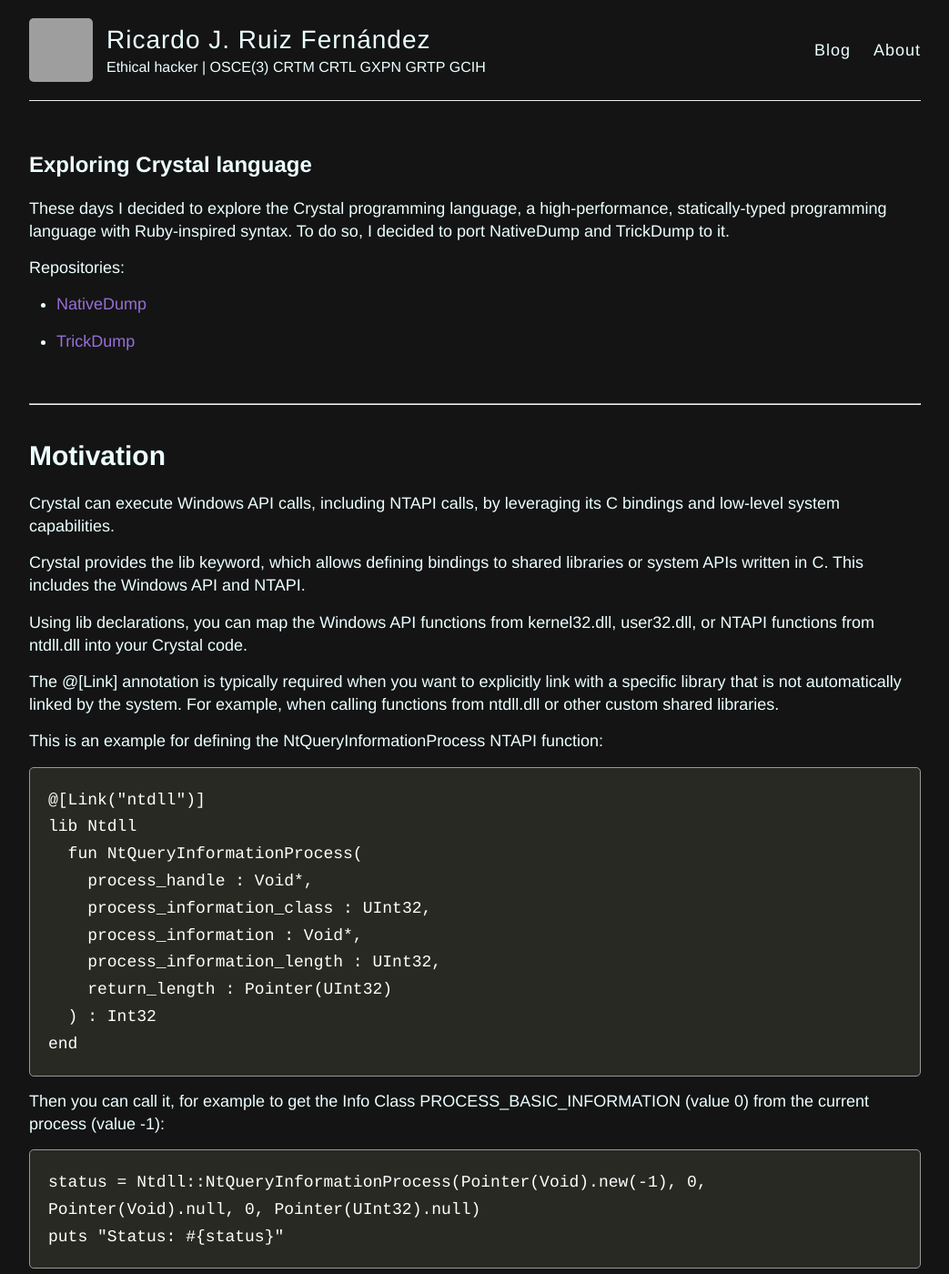
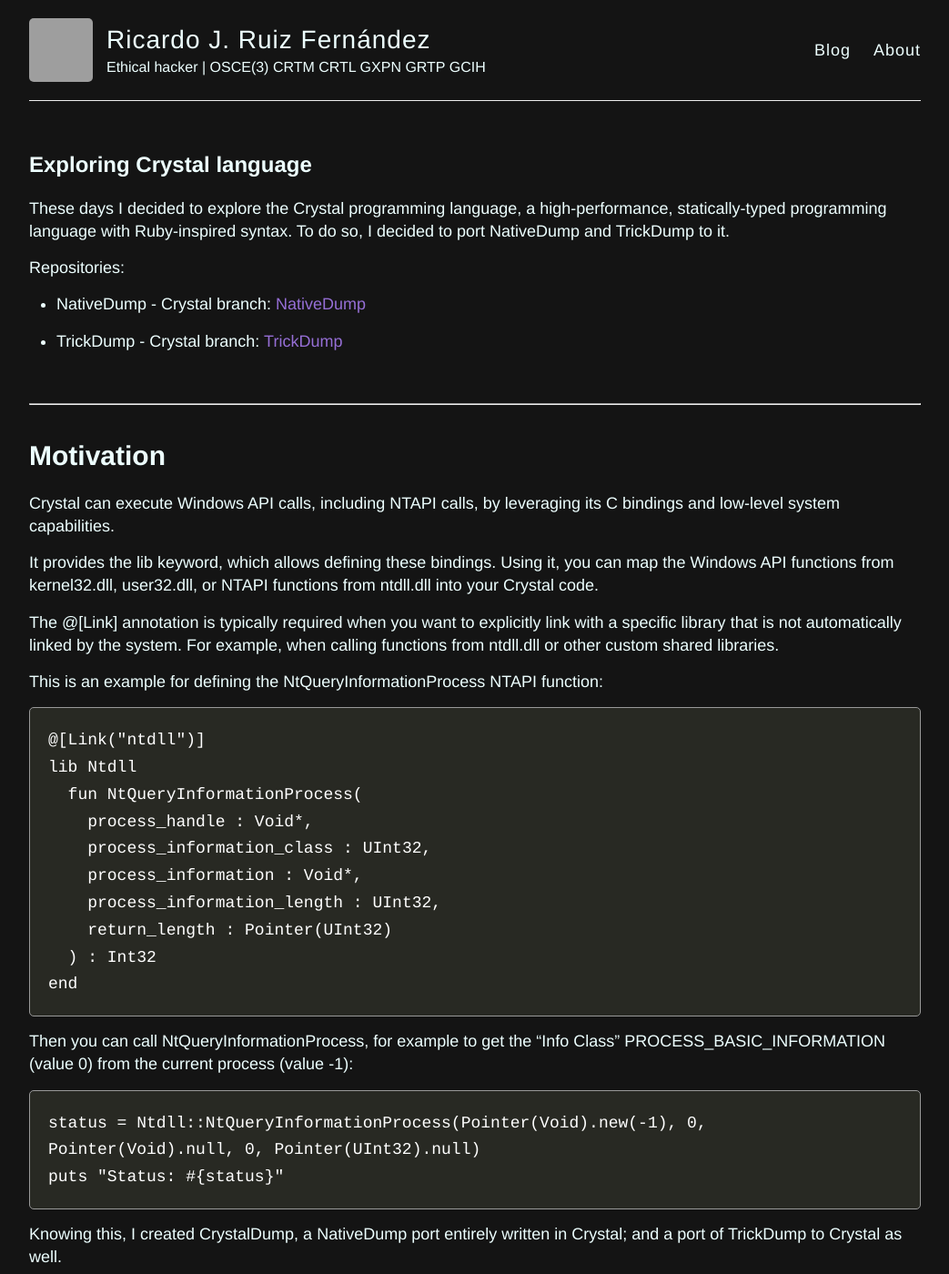
Before and after one commit to ricardojoserf/ricardojoserf.github.io, a Jekyll site: the page built from _posts/2024-12-20-crystalupdates.md, in a window 1280 px wide and 1400 px high. Shown: the whole window at 91% size, without its empty margins (118-1161 px from the left). Built offline with Jekyll 4.4.1, drawn with Linux system fonts in a browser that asks for light colours; grey boxes are pictures that could not be loaded.

Commit message:
Update 2024-12-20-crystalupdates.md

````diff
--- a/_posts/2024-12-20-crystalupdates.md
+++ b/_posts/2024-12-20-crystalupdates.md
@@ -11,9 +11,9 @@
 
 Repositories:
 
-- [NativeDump](https://github.com/ricardojoserf/NativeDump/tree/crystal-flavour)
+- NativeDump - Crystal branch: [NativeDump](https://github.com/ricardojoserf/NativeDump/tree/crystal-flavour)
 
-- [TrickDump](https://github.com/ricardojoserf/TrickDump/tree/crystal-flavour)
+- TrickDump - Crystal branch: [TrickDump](https://github.com/ricardojoserf/TrickDump/tree/crystal-flavour)
 
 <br>
 
@@ -23,9 +23,7 @@
 
 Crystal can execute Windows API calls, including NTAPI calls, by leveraging its C bindings and low-level system capabilities.
 
-Crystal provides the lib keyword, which allows defining bindings to shared libraries or system APIs written in C. This includes the Windows API and NTAPI.
-
-Using lib declarations, you can map the Windows API functions from kernel32.dll, user32.dll, or NTAPI functions from ntdll.dll into your Crystal code.
+It provides the lib keyword, which allows defining these bindings. Using it, you can map the Windows API functions from kernel32.dll, user32.dll, or NTAPI functions from ntdll.dll into your Crystal code.
 
 The @[Link] annotation is typically required when you want to explicitly link with a specific library that is not automatically linked by the system. For example, when calling functions from ntdll.dll or other custom shared libraries.
 
@@ -44,8 +42,7 @@
 end
 ```
 
-
-Then you can call it, for example to get the Info Class PROCESS_BASIC_INFORMATION (value 0) from the current process (value -1):
+Then you can call NtQueryInformationProcess, for example to get the "Info Class" PROCESS_BASIC_INFORMATION (value 0) from the current process (value -1):
 
 ```
 status = Ntdll::NtQueryInformationProcess(Pointer(Void).new(-1), 0, Pointer(Void).null, 0, Pointer(UInt32).null)
````
